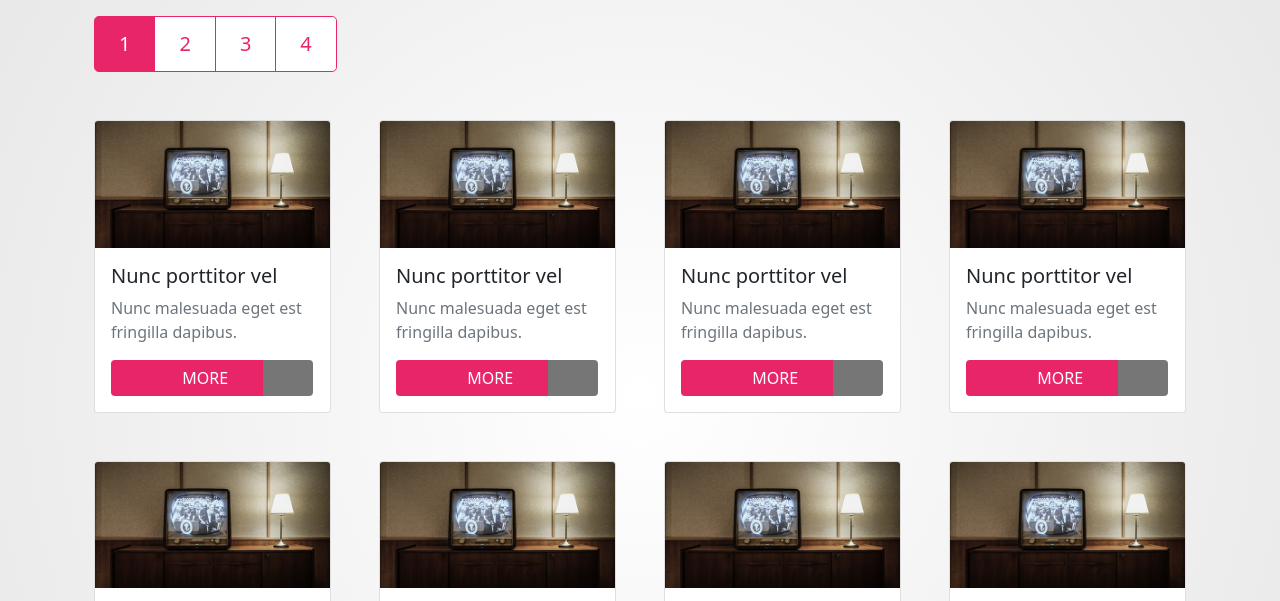
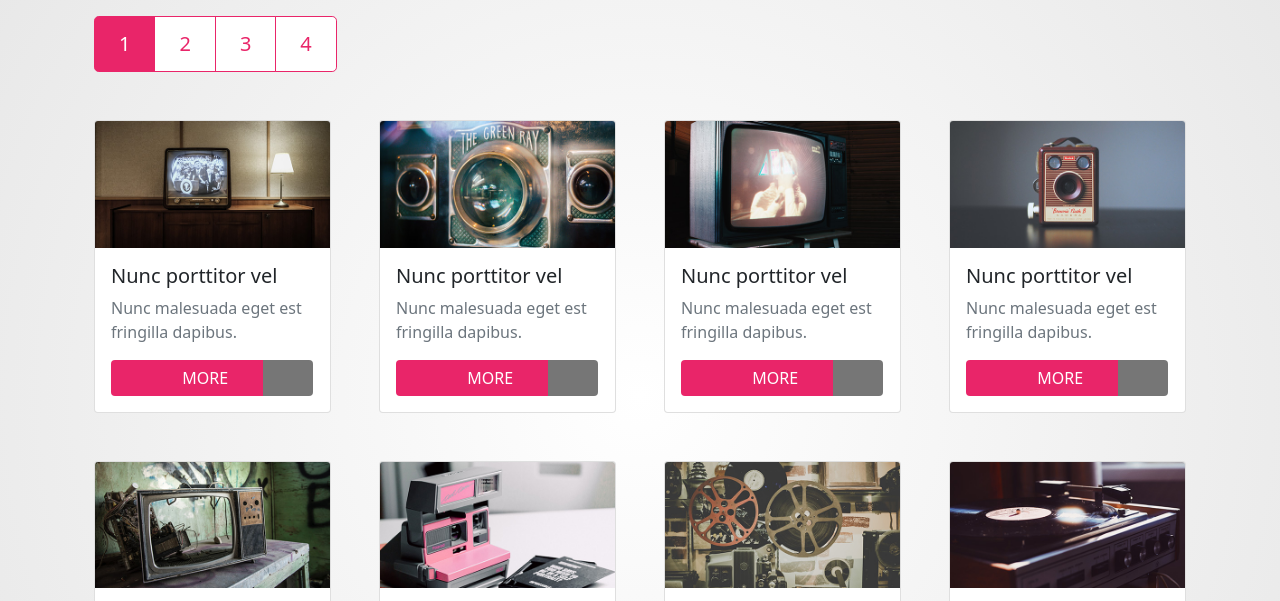
Before and after one commit to Noroff-FEU-Assignments/css-frameworks-ca-AndreaSletta, a plain HTML site: page website/news.html in a window 1280 px wide. Shown: the part 184-785 px from the top of the page. Drawn offline with nearby package versions, Linux system fonts and the light colour scheme; a web font is replaced by a local one.

Commit message:
correct images and alt text added

```diff
--- a/website/news.html
+++ b/website/news.html
@@ -83,7 +83,7 @@
               <img
                 src="images/News images/news-1.jpg"
                 class="card-img-top"
-                alt="..."
+                alt="A tv showing political content"
               />
               <div class="card-body">
                 <h5 class="card-title fw-normal">Nunc porttitor vel</h5>
@@ -108,9 +108,9 @@
           <div class="col">
             <div class="card">
               <img
-                src="images/News images/news-1.jpg"
+                src="images/News images/news-2.jpg"
                 class="card-img-top"
-                alt="..."
+                alt="Closeup of an old film camera"
               />
               <div class="card-body">
                 <h5 class="card-title fw-normal">Nunc porttitor vel</h5>
@@ -134,9 +134,9 @@
           <div class="col">
             <div class="card">
               <img
-                src="images/News images/news-1.jpg"
+                src="images/News images/news-3.jpg"
                 class="card-img-top"
-                alt="..."
+                alt="Tv screen showing a concert"
               />
               <div class="card-body">
                 <h5 class="card-title fw-normal">Nunc porttitor vel</h5>
@@ -160,9 +160,9 @@
           <div class="col">
             <div class="card">
               <img
-                src="images/News images/news-1.jpg"
+                src="images/News images/news-4.jpg"
                 class="card-img-top"
-                alt="..."
+                alt="An old film camera"
               />
               <div class="card-body">
                 <h5 class="card-title fw-normal">Nunc porttitor vel</h5>
@@ -186,9 +186,9 @@
           <div class="col">
             <div class="card">
               <img
-                src="images/News images/news-1.jpg"
+                src="images/News images/news-5.jpg"
                 class="card-img-top"
-                alt="..."
+                alt="An old tv thats missing parts"
               />
               <div class="card-body">
                 <h5 class="card-title fw-normal">Nunc porttitor vel</h5>
@@ -212,9 +212,9 @@
           <div class="col">
             <div class="card">
               <img
-                src="images/News images/news-1.jpg"
+                src="images/News images/news-6.jpg"
                 class="card-img-top"
-                alt="..."
+                alt="Old polaroid camera"
               />
               <div class="card-body">
                 <h5 class="card-title fw-normal">Nunc porttitor vel</h5>
@@ -238,9 +238,9 @@
           <div class="col">
             <div class="card">
               <img
-                src="images/News images/news-1.jpg"
+                src="images/News images/news-7.jpg"
                 class="card-img-top"
-                alt="..."
+                alt="Old projector with film tapes"
               />
               <div class="card-body">
                 <h5 class="card-title fw-normal">Nunc porttitor vel</h5>
@@ -264,9 +264,9 @@
           <div class="col">
             <div class="card">
               <img
-                src="images/News images/news-1.jpg"
+                src="images/News images/news-8.jpg"
                 class="card-img-top"
-                alt="..."
+                alt="Closeup of an lp player"
               />
               <div class="card-body">
                 <h5 class="card-title fw-normal">Nunc porttitor vel</h5>
```
Also changed, not shown: website/index.html (+21 -9 lines).
